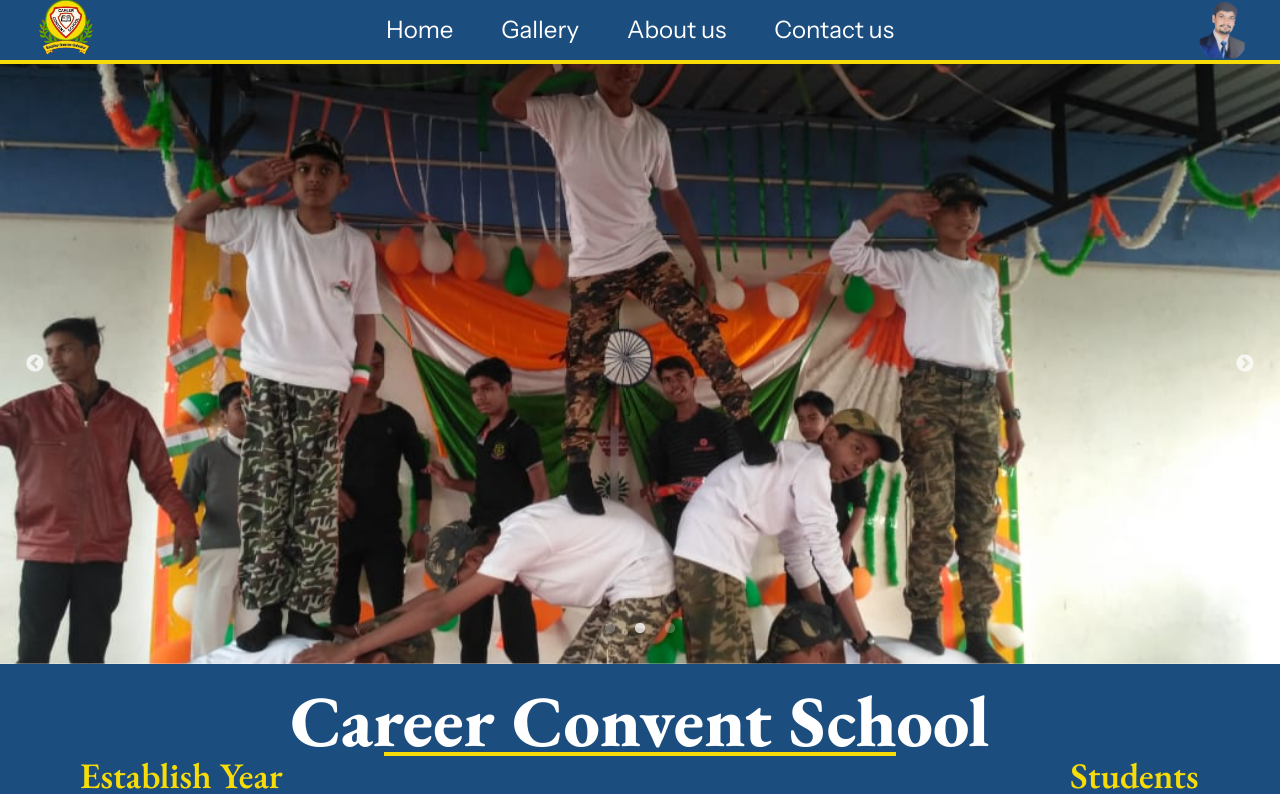
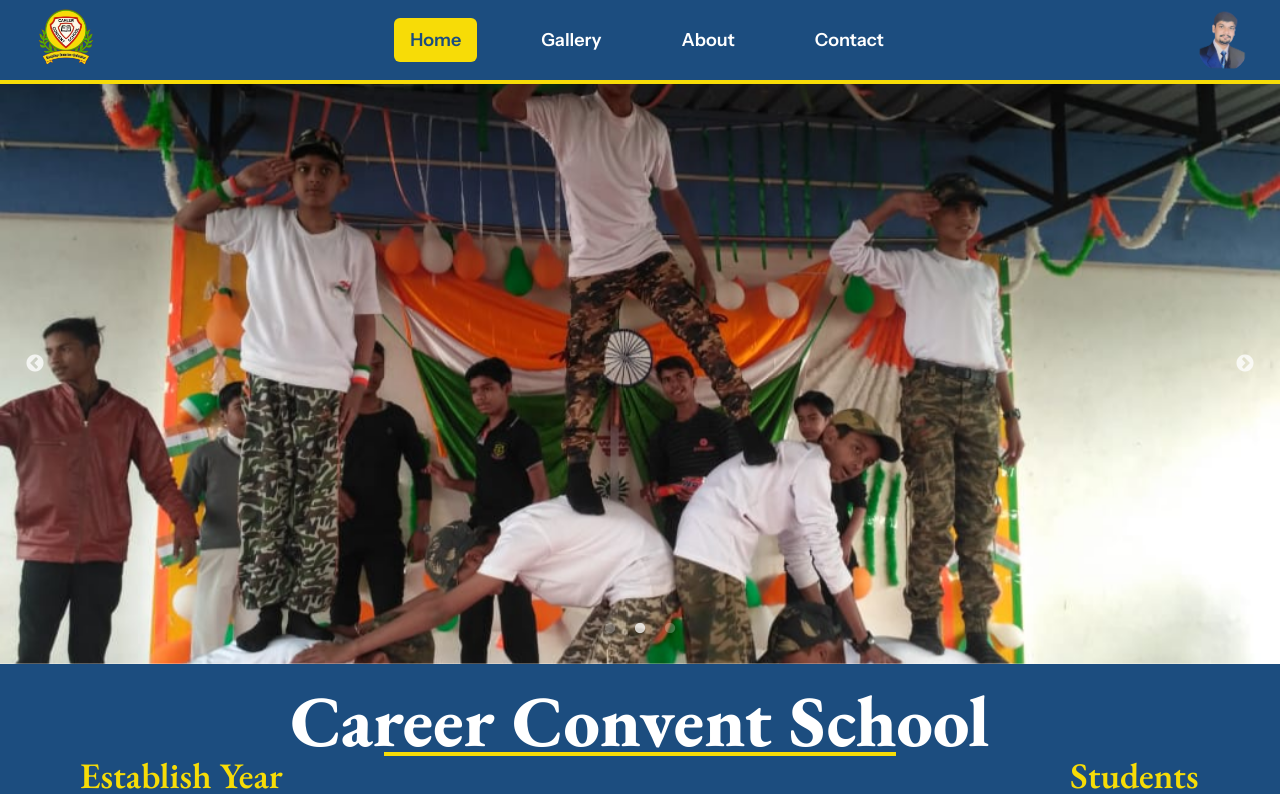
Before and after one commit to wurtz-codez/Career-Convent-School-Rajgarh, a React (Vite) app in the folder ccsr/: page / in a window 1280 px wide. Shown: the top 794 px of the page. Built offline with nearby package versions, Linux system fonts and the light colour scheme.

Commit message:
Added the react-scroll feature for the navbar buttons.

```diff
--- a/ccsr/package.json
+++ b/ccsr/package.json
@@ -12,6 +12,7 @@
   "dependencies": {
     "react": "^19.0.0",
     "react-dom": "^19.0.0",
+    "react-scroll": "^1.9.3",
     "react-slick": "^0.30.3",
     "slick-carousel": "^1.8.1"
   },
--- a/ccsr/src/App.jsx
+++ b/ccsr/src/App.jsx
@@ -4,15 +4,24 @@ import Home from './pages/Home'
 import Gallery from './pages/Gallery'
 import About from './pages/About'
 import Contact from './pages/Contact'
+import { Element } from 'react-scroll'
 
 const App = () => {
   return (
     <div>
       <Navbar />
-      <Home />
-      <Gallery />
-      <About />
-      <Contact />
+      <Element name="home">
+        <Home />
+      </Element>
+      <Element name="gallery">
+        <Gallery />
+      </Element>
+      <Element name="about">
+        <About />
+      </Element>
+      <Element name="contact">
+        <Contact />
+      </Element>
     </div>
   )
 }
--- a/ccsr/src/components/Navbar.jsx
+++ b/ccsr/src/components/Navbar.jsx
@@ -1,35 +1,80 @@
 import React from 'react'
+import { Link } from 'react-scroll'
+import schoolLogo from '../assets/CCSR_logo-removebg-preview.png'
+import principalLogo from '../assets/CCSR_Principle_-removebg-preview.png'
 
 const Navbar = () => {
   return (
-    <nav className="w-full h-16 bg-[#1C4D7F] flex items-center justify-between px-8 fixed top-0 z-50 border-b-4 border-[#F7DC07]">
+    <nav className="fixed top-0 left-0 right-0 bg-[#1C4D7F] px-8 py-2 z-50 border-b-4 border-[#F7DC07]">
+      <div className="flex justify-between items-center">
         {/* Left Logo */}
+        <div className="flex-shrink-0">
           <img
-        src="src\assets\CCSR_logo-removebg-preview.png"
-        alt="Left Logo"
-        className="h-16 w-auto rounded-full"
+            src={schoolLogo}
+            alt="School Logo"
+            className="h-16 w-auto"
           />
+        </div>
 
-      {/* Navigation Links */}
-      <div className="flex gap-12 absolute left-1/2 transform -translate-x-1/2">
-        {['Home', 'Gallery', 'About us', 'Contact us'].map((item) => (
-          <a
-            key={item}
-            href={`#${item.toLowerCase().replace(' ', '-')}`}
-            className="text-white text-2xl relative group font-['Instrument_Sans']"
+        {/* Center Navigation Links */}
+        <div className="flex-grow flex justify-center">
+          <div className="flex space-x-12">
+            <Link
+              to="home"
+              spy={true}
+              smooth={true}
+              offset={-70}
+              duration={500}
+              className="nav-link relative px-4 py-2 text-white cursor-pointer text-lg font-semibold transition-all duration-300 hover:text-white active:bg-[#F7DC07] active:text-[#1C4D7F] rounded-md"
+              activeClass="active-nav-link"
             >
-            {item}
-            <span className="absolute bottom-0 left-0 w-0 h-0.5 bg-white transition-all duration-300 ease-in-out group-hover:w-full"></span>
-          </a>
-        ))}
+              Home
+            </Link>
+            <Link
+              to="gallery"
+              spy={true}
+              smooth={true}
+              offset={-70}
+              duration={500}
+              className="nav-link relative px-4 py-2 text-white cursor-pointer text-lg font-semibold transition-all duration-300 hover:text-white active:bg-[#F7DC07] active:text-[#1C4D7F] rounded-md"
+              activeClass="active-nav-link"
+            >
+              Gallery
+            </Link>
+            <Link
+              to="about"
+              spy={true}
+              smooth={true}
+              offset={-70}
+              duration={500}
+              className="nav-link relative px-4 py-2 text-white cursor-pointer text-lg font-semibold transition-all duration-300 hover:text-white active:bg-[#F7DC07] active:text-[#1C4D7F] rounded-md"
+              activeClass="active-nav-link"
+            >
+              About
+            </Link>
+            <Link
+              to="contact"
+              spy={true}
+              smooth={true}
+              offset={-70}
+              duration={500}
+              className="nav-link relative px-4 py-2 text-white cursor-pointer text-lg font-semibold transition-all duration-300 hover:text-white active:bg-[#F7DC07] active:text-[#1C4D7F] rounded-md"
+              activeClass="active-nav-link"
+            >
+              Contact
+            </Link>
+          </div>
         </div>
 
         {/* Right Logo */}
+        <div className="flex-shrink-0">
           <img
-        src="src\assets\CCSR_Principle_-removebg-preview.png"
-        alt="Right Logo"
+            src={principalLogo}
+            alt="Principal Logo"
             className="h-16 w-auto rounded-full"
           />
+        </div>
+      </div>
     </nav>
   )
 }
--- a/ccsr/src/index.css
+++ b/ccsr/src/index.css
@@ -131,3 +131,25 @@ img {
     width: 100%;
   }
 }
+
+/* Navigation link hover effect */
+.nav-link::after {
+  content: '';
+  position: absolute;
+  width: 0;
+  height: 2px;
+  bottom: 0;
+  left: 0;
+  background-color: #F7DC07;
+  transition: width 0.3s ease-in-out;
+}
+
+.nav-link:hover::after {
+  width: 100%;
+}
+
+/* Active navigation link */
+.active-nav-link {
+  background-color: #F7DC07 !important;
+  color: #1C4D7F !important;
+}
```
Also changed, not shown: 1 other file (tests, documents, lock files or other folders). Lines whose indentation alone changed are shown as unchanged.
